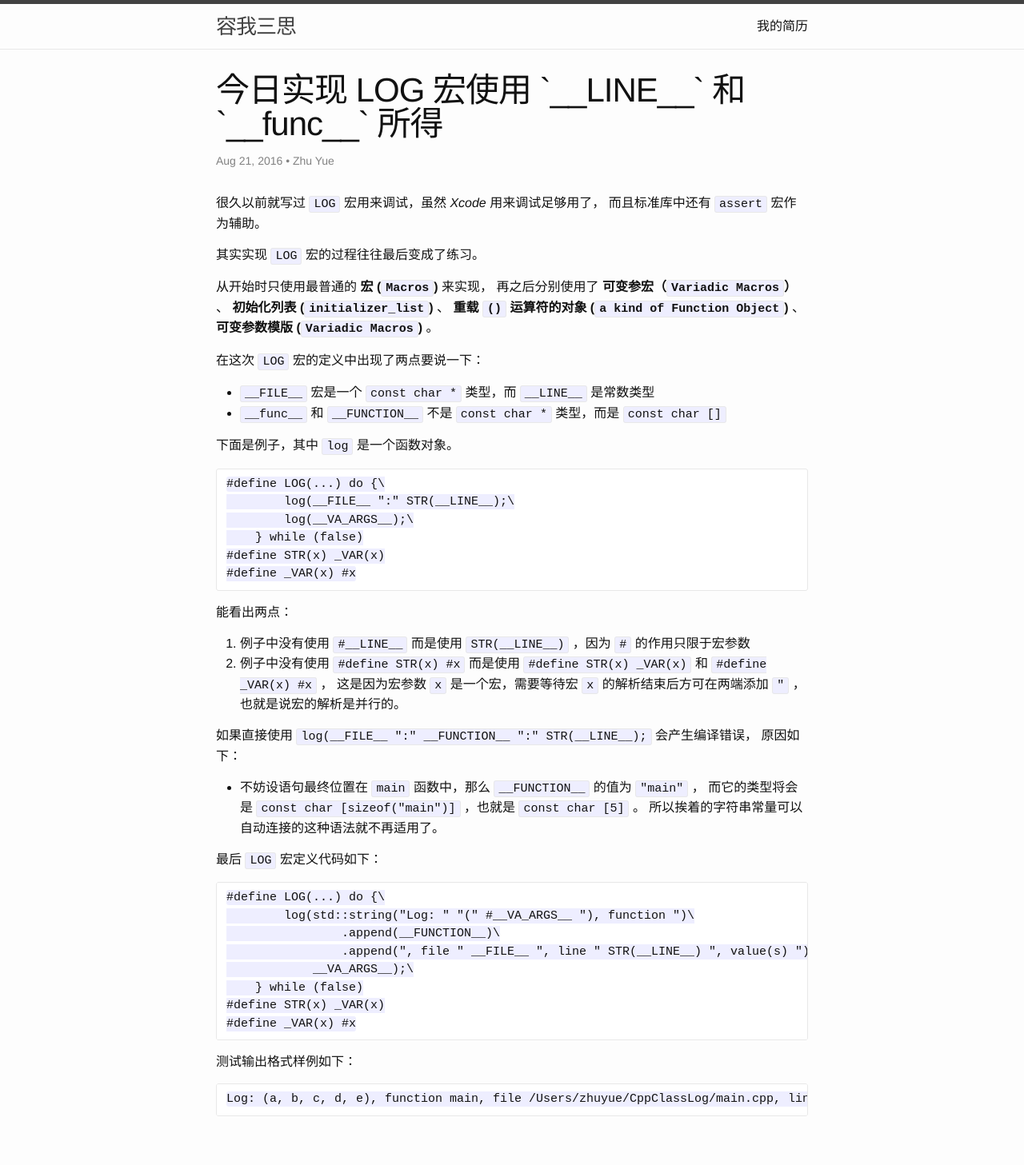
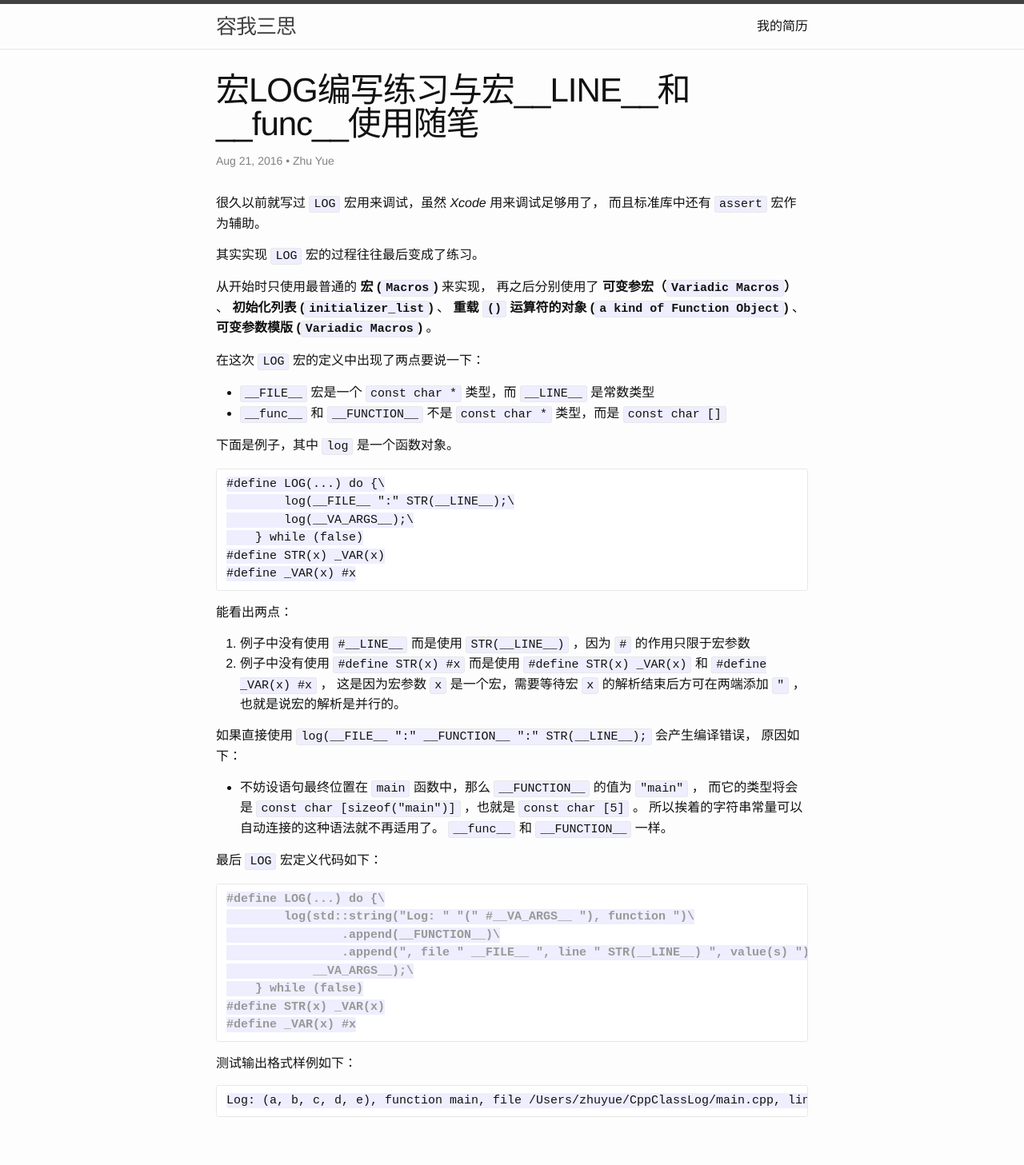
Before and after one commit to zhuyuesut/blog, a Jekyll site: the page built from _posts/2016-08-21-__LINE__-and-__FUNCTION__-in-CPP11.md, in a window 1280 px wide. Shown: the whole page at 80% size. Built offline with Jekyll 4.4.1, drawn with Linux system fonts in a browser that asks for light colours; comment, search, counter and statistics services are not loaded.

Commit message:
add post

````diff
--- a/_posts/2016-08-21-__LINE__-and-__FUNCTION__-in-CPP11.md
+++ b/_posts/2016-08-21-__LINE__-and-__FUNCTION__-in-CPP11.md
@@ -1,7 +1,7 @@
 ---
 
 layout: post
-title: "今日实现 LOG 宏使用 `__LINE__` 和 `__func__` 所得"
+title: "宏LOG编写练习与宏__LINE__和__func__使用随笔"
 author: Zhu Yue
 
 ---
@@ -44,11 +44,11 @@ author: Zhu Yue
 
 * 不妨设语句最终位置在 `main` 函数中，那么 `__FUNCTION__` 的值为 `"main"` ，
 而它的类型将会是 `const char [sizeof("main")]` ，也就是 `const char [5]` 。
-所以挨着的字符串常量可以自动连接的这种语法就不再适用了。
+所以挨着的字符串常量可以自动连接的这种语法就不再适用了。 `__func__` 和 `__FUNCTION__` 一样。
 
 最后 `LOG` 宏定义代码如下：
 
-```
+```cpp
 #define LOG(...) do {\
         log(std::string("Log: " "(" #__VA_ARGS__ "), function ")\
                 .append(__FUNCTION__)\
````
